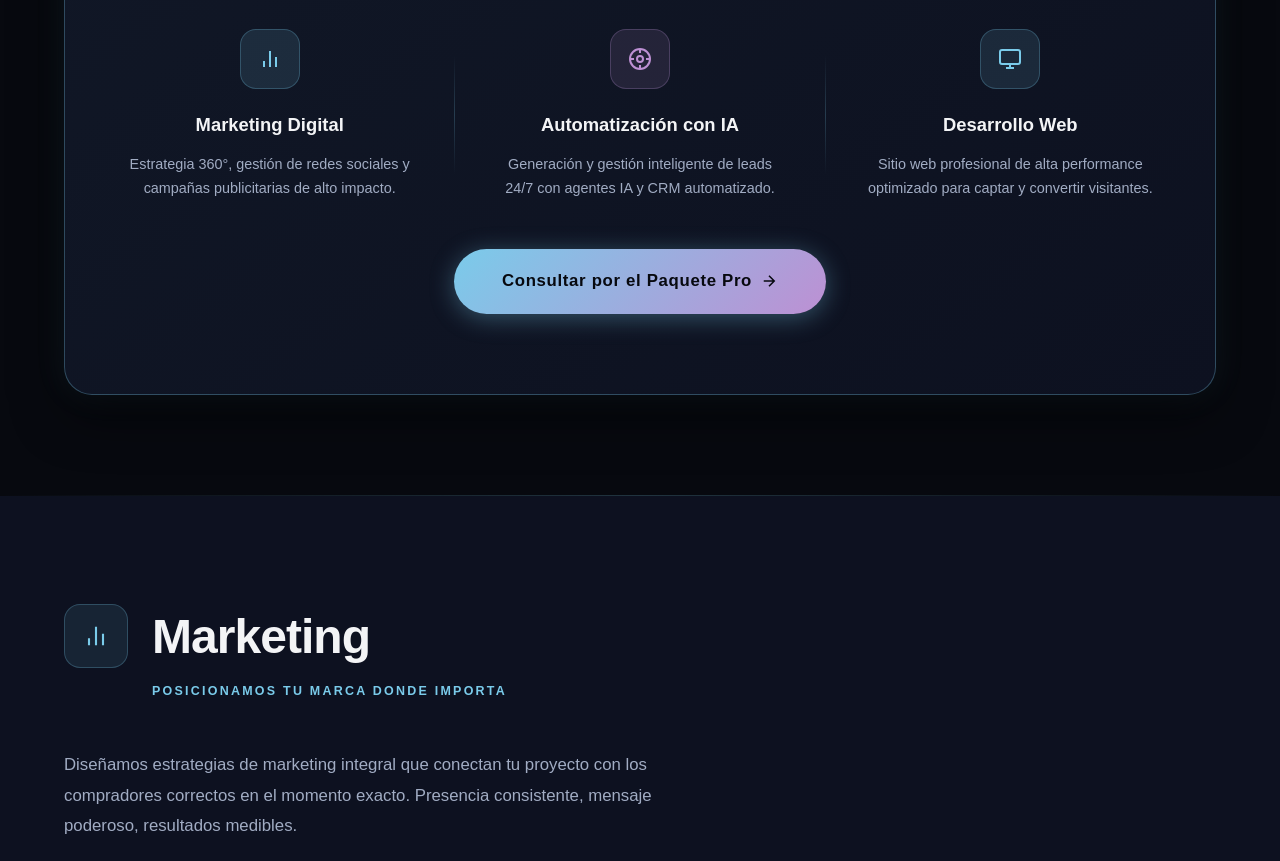
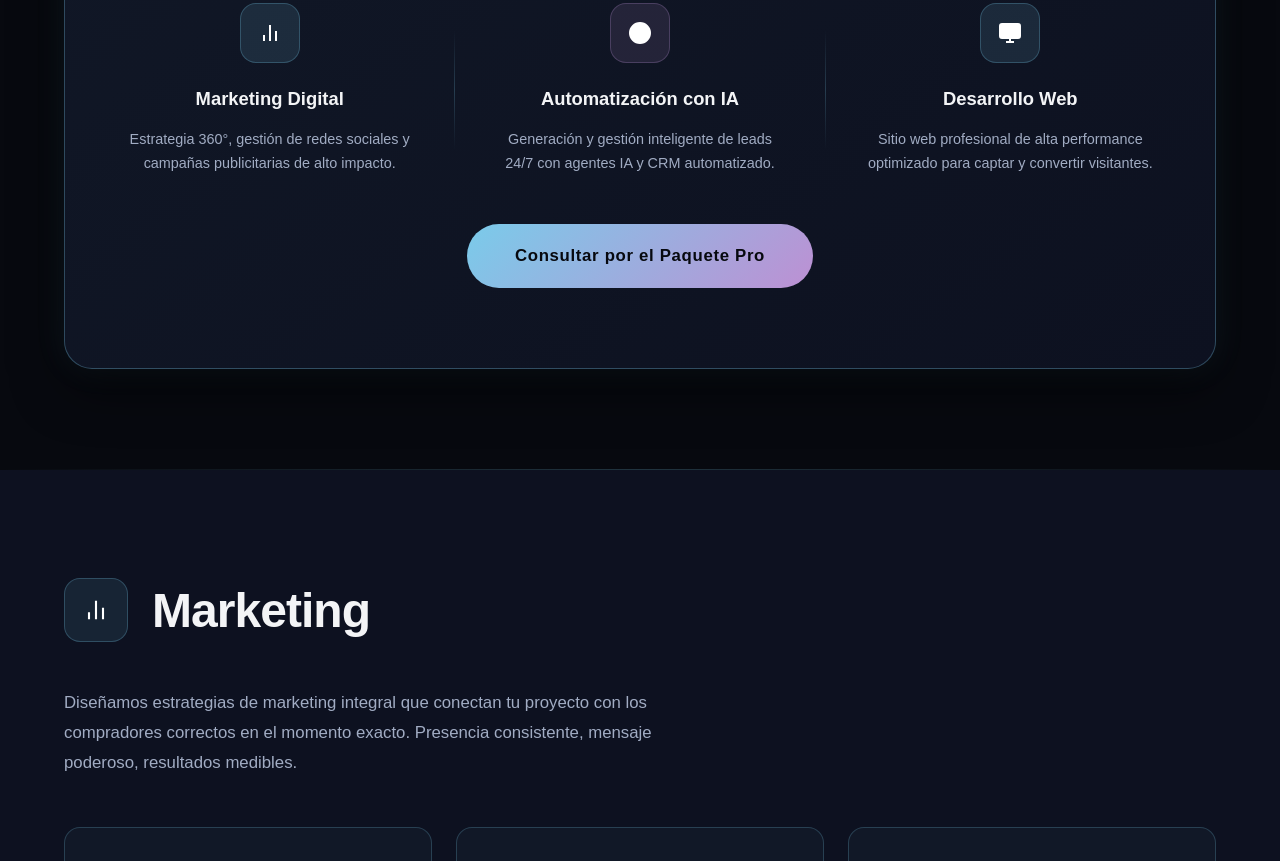
Before and after one commit to Cristian-S5/infinitum-web, a website: page servicios.html in a window 1280 px wide. Shown: the part 924-1785 px from the top of the page. Drawn offline with Linux system fonts and the light colour scheme; a web font is replaced by a local one.

Commit message:
desiificación 1

```diff
--- a/css/servicios.css
+++ b/css/servicios.css
@@ -117,7 +117,11 @@
   flex-shrink: 0;
   margin-top: 8px;
 }
-.service-category-icon svg { stroke: var(--scat); }
+.service-category-icon svg {
+  stroke: #ffffff;
+  fill: #ffffff;
+  color: #ffffff;
+}
 
 /* ===== SERVICE CARDS ===== */
 .service-cards-grid {
@@ -139,7 +143,11 @@
   display: grid; place-items: center;
   margin-bottom: 18px;
 }
-.sc-icon-wrap svg { stroke: var(--sc-clr); }
+.sc-icon-wrap svg {
+  stroke: #ffffff;
+  fill: #ffffff;
+  color: #ffffff;
+}
 
 .service-card h3 {
   font-size: 1.1rem;
@@ -541,7 +549,12 @@
   border-radius: 16px;
   display: grid; place-items: center;
   margin: 0 auto 20px;
-  color: var(--p-clr);
+  color: #ffffff;
+}
+.pro-icon svg {
+  stroke: #ffffff;
+  fill: #ffffff;
+  color: #ffffff;
 }
 .pro-item h3 {
   font-size: 1.15rem;
@@ -566,6 +579,7 @@
   padding: 18px 48px;
   font-size: 1.05rem;
   background: linear-gradient(135deg, var(--clr-gold), var(--clr-teal));
+  box-shadow: none;
 }
 
 @media (max-width: 900px) {
--- a/css/styles.css
+++ b/css/styles.css
@@ -265,15 +265,7 @@ a { color: inherit; text-decoration: none; }
 .section--alt { background: var(--clr-bg2); }
 
 .section-label {
-  display: inline-flex;
-  align-items: center;
-  gap: 8px;
-  font-size: 0.78rem;
-  font-weight: 600;
-  letter-spacing: 0.18em;
-  text-transform: uppercase;
-  color: var(--clr-gold);
-  margin-bottom: 16px;
+  display: none !important;
 }
 
 
@@ -344,11 +336,11 @@ a { color: inherit; text-decoration: none; }
 .btn-primary {
   background: linear-gradient(135deg, var(--clr-gold), #4ba5c9);
   color: var(--clr-bg);
-  box-shadow: 0 4px 24px rgba(122, 203, 234, 0.35);
+  box-shadow: none;
 }
 .btn-primary:hover {
   transform: translateY(-2px);
-  box-shadow: 0 8px 32px rgba(122, 203, 234, 0.5);
+  box-shadow: none;
 }
 .btn-outline {
   background: transparent;
@@ -452,18 +444,20 @@ a { color: inherit; text-decoration: none; }
    REVEAL ANIMATIONS
    ========================================= */
 .reveal {
-  opacity: 0;
-  transform: translateY(30px);
-  transition: opacity 0.7s ease, transform 0.7s ease;
+  opacity: 1 !important;
+  transform: none !important;
+  transition: none !important;
 }
 .reveal.visible {
-  opacity: 1;
-  transform: translateY(0);
+  opacity: 1 !important;
+  transform: none !important;
 }
-.reveal-delay-1 { transition-delay: 0.1s; }
-.reveal-delay-2 { transition-delay: 0.2s; }
-.reveal-delay-3 { transition-delay: 0.3s; }
-.reveal-delay-4 { transition-delay: 0.4s; }
+.reveal-delay-1,
+.reveal-delay-2,
+.reveal-delay-3,
+.reveal-delay-4 {
+  transition-delay: 0s !important;
+}
 
 /* =========================================
    RESPONSIVE
--- a/js/main.js
+++ b/js/main.js
@@ -68,20 +68,10 @@ document.addEventListener('DOMContentLoaded', () => {
 
 
   /* =============================================
-     REVEAL ON SCROLL
+     REVEAL ON SCROLL (Disabled for instant load)
   ============================================= */
   const reveals = document.querySelectorAll('.reveal');
-
-  const revealObserver = new IntersectionObserver((entries) => {
-    entries.forEach(entry => {
-      if (entry.isIntersecting) {
-        entry.target.classList.add('visible');
-        revealObserver.unobserve(entry.target);
-      }
-    });
-  }, { threshold: 0.12, rootMargin: '0px 0px -40px 0px' });
-
-  reveals.forEach(el => revealObserver.observe(el));
+  reveals.forEach(el => el.classList.add('visible'));
 
 
 
--- a/servicios.html
+++ b/servicios.html
@@ -77,7 +77,6 @@
 
         <div class="pro-header center">
           <h2 class="section-title">Paquete Pro</h2>
-          <span class="section-label">Solución definitiva</span>
           <p class="section-desc" style="margin: 16px auto 0;">El ecosistema definitivo para potenciar tu proyecto al máximo: Marketing + Automatización IA + Desarrollo Web.</p>
         </div>
 
@@ -108,10 +107,7 @@
         </div>
 
         <div class="center" style="margin-top:48px;">
-          <a href="/#contacto" class="btn btn-primary btn-pro">
-            Consultar por el Paquete Pro
-            <svg width="18" height="18" viewBox="0 0 24 24" fill="none" stroke="currentColor" stroke-width="2"><path d="M5 12h14M12 5l7 7-7 7"/></svg>
-          </a>
+          <a href="/#contacto" class="btn btn-primary btn-pro">Consultar por el Paquete Pro</a>
         </div>
       </div>
     </div>
@@ -128,7 +124,6 @@
         </div>
         <div>
           <h2 class="section-title">Marketing</h2>
-          <span class="section-label">Posicionamos tu marca donde importa</span>
         </div>
       </div>
       <p class="section-desc reveal reveal-delay-1">
@@ -199,7 +194,6 @@
         </div>
         <div>
           <h2 class="section-title">Trade Marketing</h2>
-          <span class="section-label">Ganá en el punto de venta</span>
         </div>
       </div>
       <p class="section-desc reveal reveal-delay-1">
@@ -241,7 +235,6 @@
         </div>
         <div>
           <h2 class="section-title">Desarrollo Web</h2>
-          <span class="section-label">Sitios que convierten</span>
         </div>
       </div>
       <p class="section-desc reveal reveal-delay-1">
@@ -310,7 +303,6 @@
         </div>
         <div>
           <h2 class="section-title">Inteligencia Artificial</h2>
-          <span class="section-label">Potenciá tu empresa con el poder de la IA</span>
         </div>
       </div>
       <p class="section-desc reveal reveal-delay-1">
@@ -366,7 +358,6 @@
         </div>
         <div>
           <h2 class="section-title">Diseños e Impresos</h2>
-          <span class="section-label">Piezas que impactan y permanecen</span>
         </div>
       </div>
       <p class="section-desc reveal reveal-delay-1">
@@ -419,10 +410,7 @@
     <div class="container cta-content reveal">
       <h2 class="cta-title">¿Listo para comenzar?</h2>
       <p class="cta-desc">Diseñemos juntos la estrategia que tu proyecto necesita para destacar.</p>
-      <a href="/#contacto" class="btn btn-primary cta-btn">
-        Solicitar auditoría gratuita
-        <svg width="18" height="18" viewBox="0 0 24 24" fill="none" stroke="currentColor" stroke-width="2"><path d="M5 12h14M12 5l7 7-7 7"/></svg>
-      </a>
+      <a href="/#contacto" class="btn btn-primary cta-btn">Solicitar auditoría gratuita</a>
     </div>
   </section>
 
```
Also changed, not shown: css/home.css (+7 -13 lines), index.html (+9 -29 lines).
